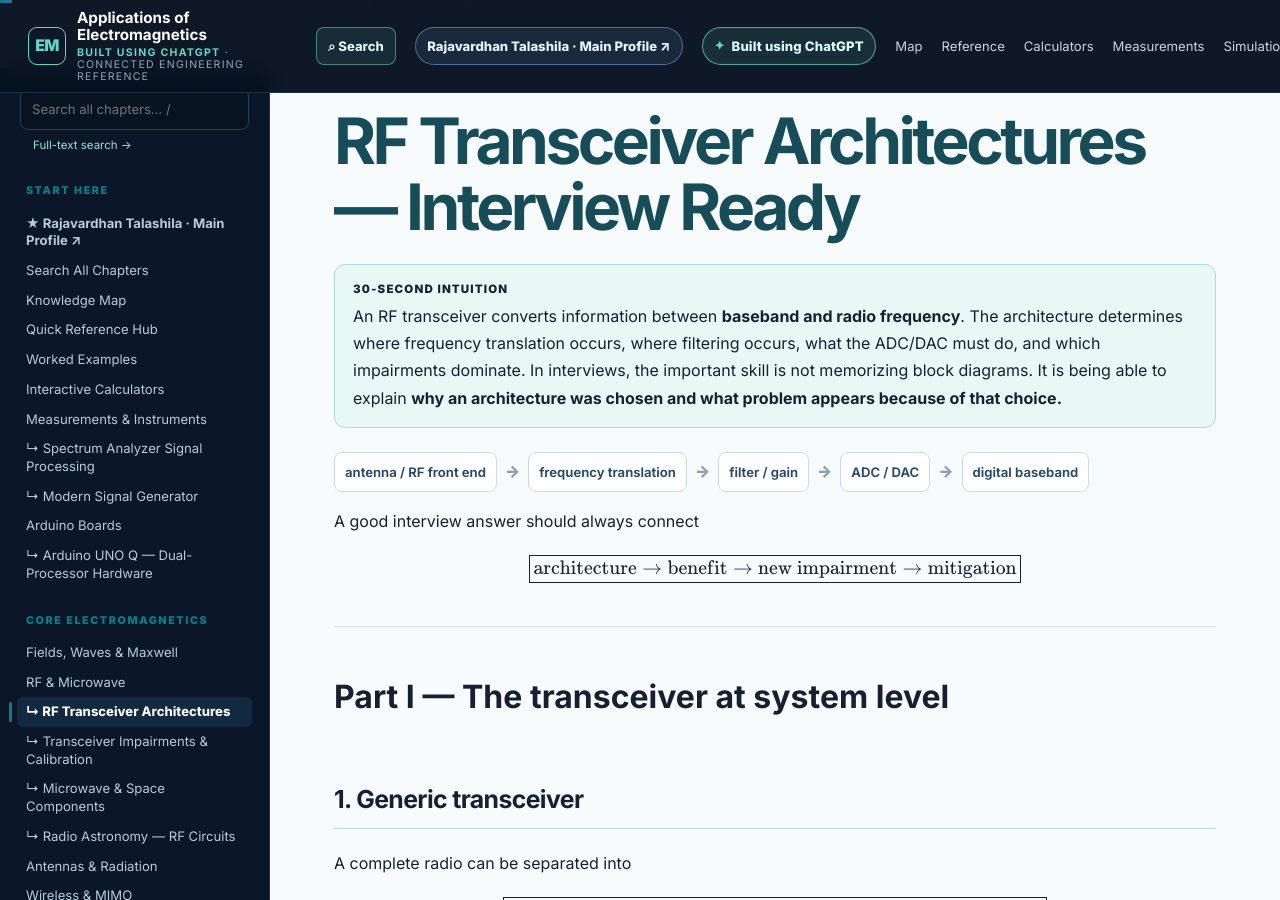
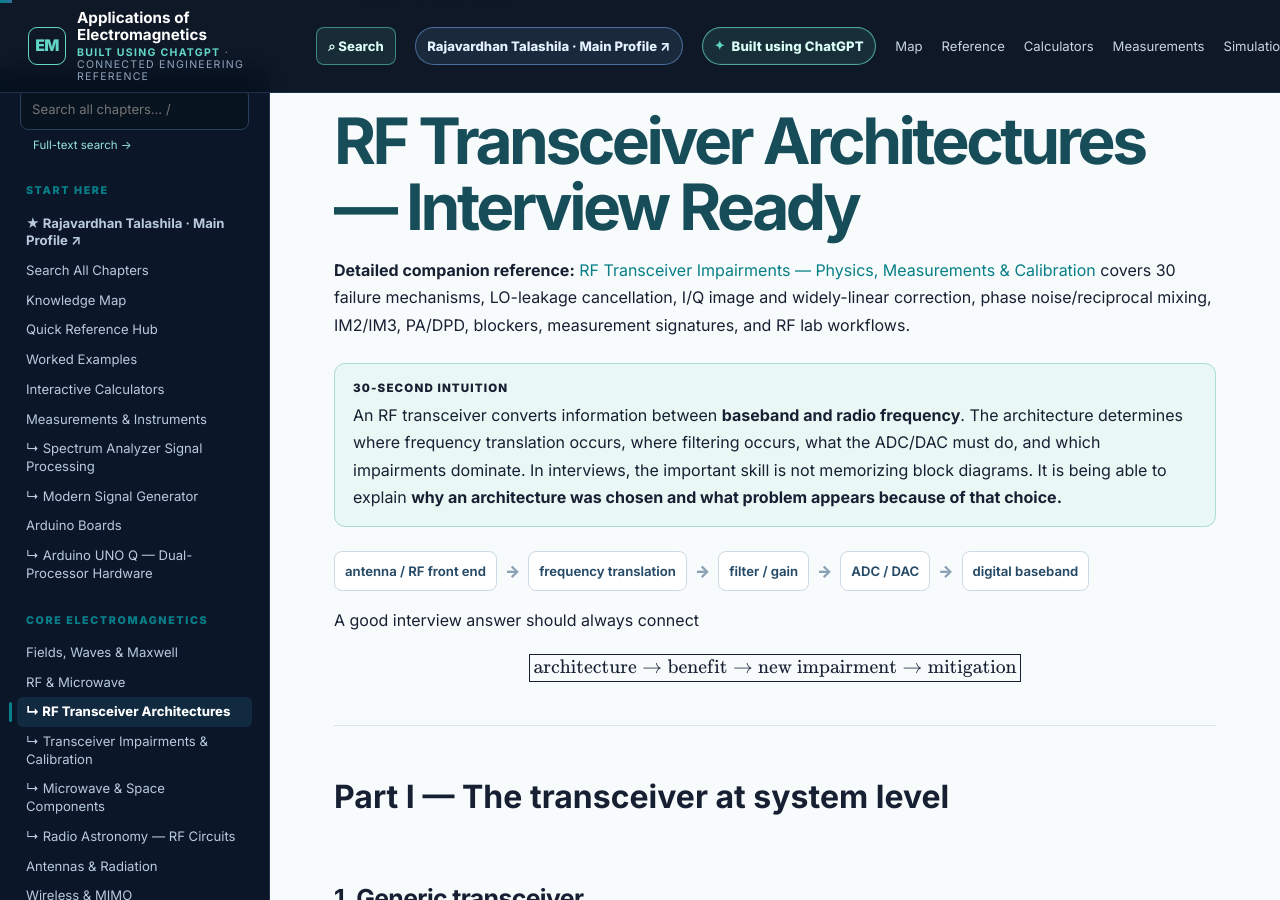
Before and after one commit to RajavardhanT/Electromagnetics_Applications, a Jekyll site: the page built from rf-transceiver-architectures/index.md, in a window 1280 px wide and 900 px high, scrolled down 388 px. Built offline with Jekyll 4.4.1, drawn with Linux system fonts in a browser that asks for light colours; our own code applies the rules of GitHub Pages for plain Markdown files.

Commit message:
Link RF transceiver impairments reference from site navigation and related chapters

```diff
--- a/rf-transceiver-architectures/index.md
+++ b/rf-transceiver-architectures/index.md
@@ -5,6 +5,8 @@ description: Interview-focused guide to RF transceiver architectures: superheter
 ---
 
 # RF Transceiver Architectures — Interview Ready
+
+**Detailed companion reference:** [RF Transceiver Impairments — Physics, Measurements & Calibration](../rf-transceiver-impairments/) covers 30 failure mechanisms, LO-leakage cancellation, I/Q image and widely-linear correction, phase noise/reciprocal mixing, IM2/IM3, PA/DPD, blockers, measurement signatures, and RF lab workflows.
 
 <div class="intuition"><span class="callout-title">30-second intuition</span>An RF transceiver converts information between <strong>baseband and radio frequency</strong>. The architecture determines where frequency translation occurs, where filtering occurs, what the ADC/DAC must do, and which impairments dominate. In interviews, the important skill is not memorizing block diagrams. It is being able to explain <strong>why an architecture was chosen and what problem appears because of that choice.</strong></div>
 
```
